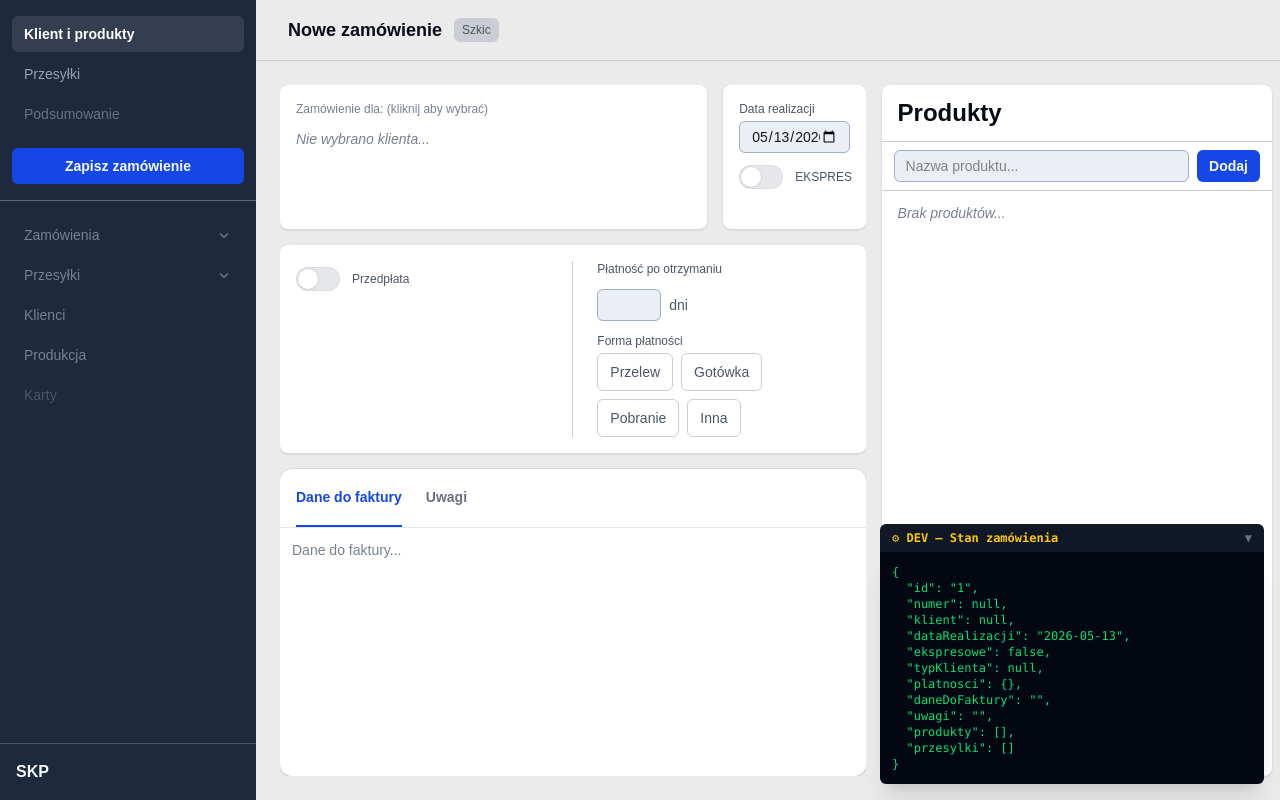
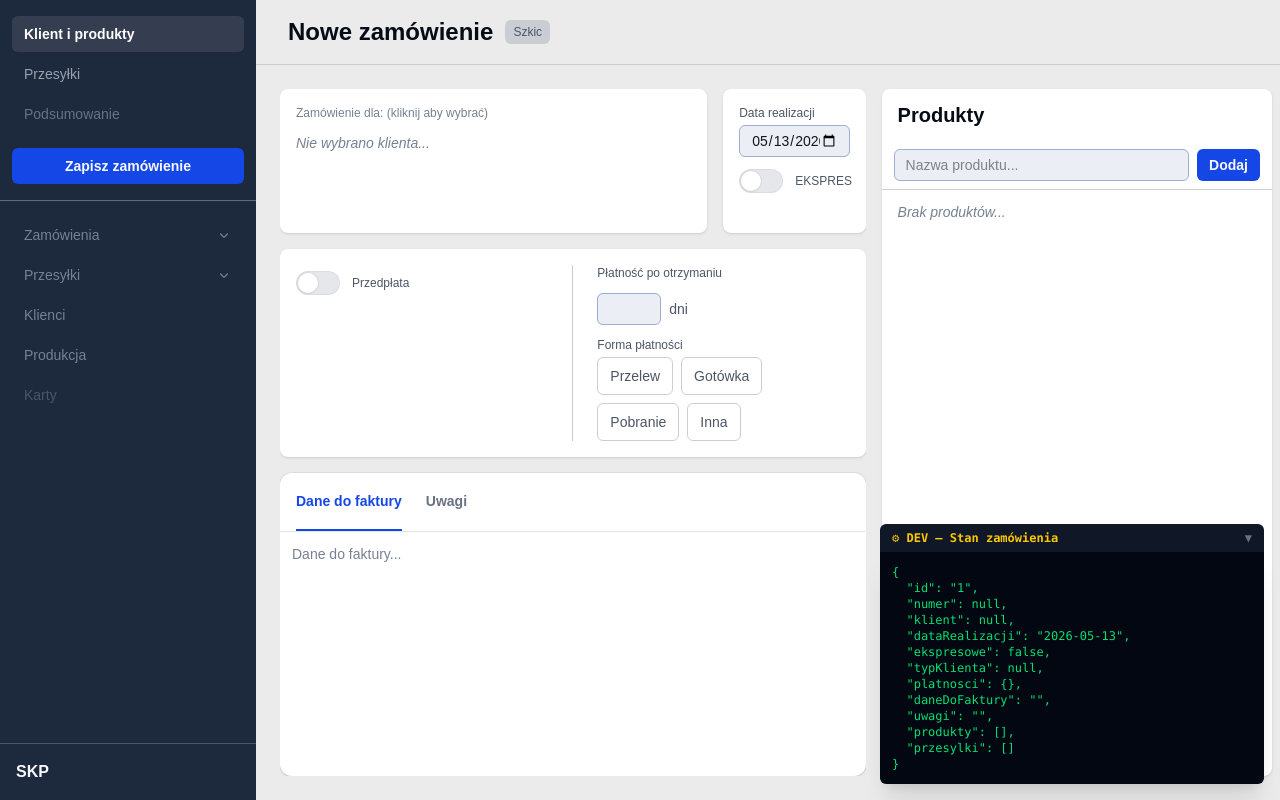
Before and after one commit to dexter69/skp-frontend, a SvelteKit app: page /zamowienia/1/edycja in a window 1280 px wide. Built offline with nearby package versions, Linux system fonts and the light colour scheme.

Commit message:
Kosmetyka wyglądu

```diff
--- a/src/routes/zamowienia/[id]/+layout.svelte
+++ b/src/routes/zamowienia/[id]/+layout.svelte
@@ -106,7 +106,7 @@
   <div
     class="shrink-0 border-b border-border-default bg-bg-primary px-8 py-4 flex items-center gap-x-3"
   >
-    <h1 class="text-lg font-semibold text-text-heading">{tytul}</h1>
+    <h1 class="text-2xl font-semibold text-text-heading">{tytul}</h1>
     {#if badge}
       <span
         class="inline-flex items-center rounded-md bg-border-default px-2 py-1 text-xs font-medium text-text-secondary"
--- a/src/routes/zamowienia/[id]/edycja/+page.svelte
+++ b/src/routes/zamowienia/[id]/edycja/+page.svelte
@@ -80,8 +80,8 @@
     <div
       class="flex w-1/2 shrink-0 flex-col overflow-hidden rounded-lg bg-white shadow-sm xl:w-4/10"
     >
-      <div class="border-b border-border-default px-4 py-3">
-        <h3 class="text-2xl font-semibold text-text-heading">Produkty</h3>
+      <div class="px-4 py-3">
+        <h3 class="text-xl font-semibold text-text-heading">Produkty</h3>
       </div>
       <ListaProduktow
         produkty={dane().produkty}
```
